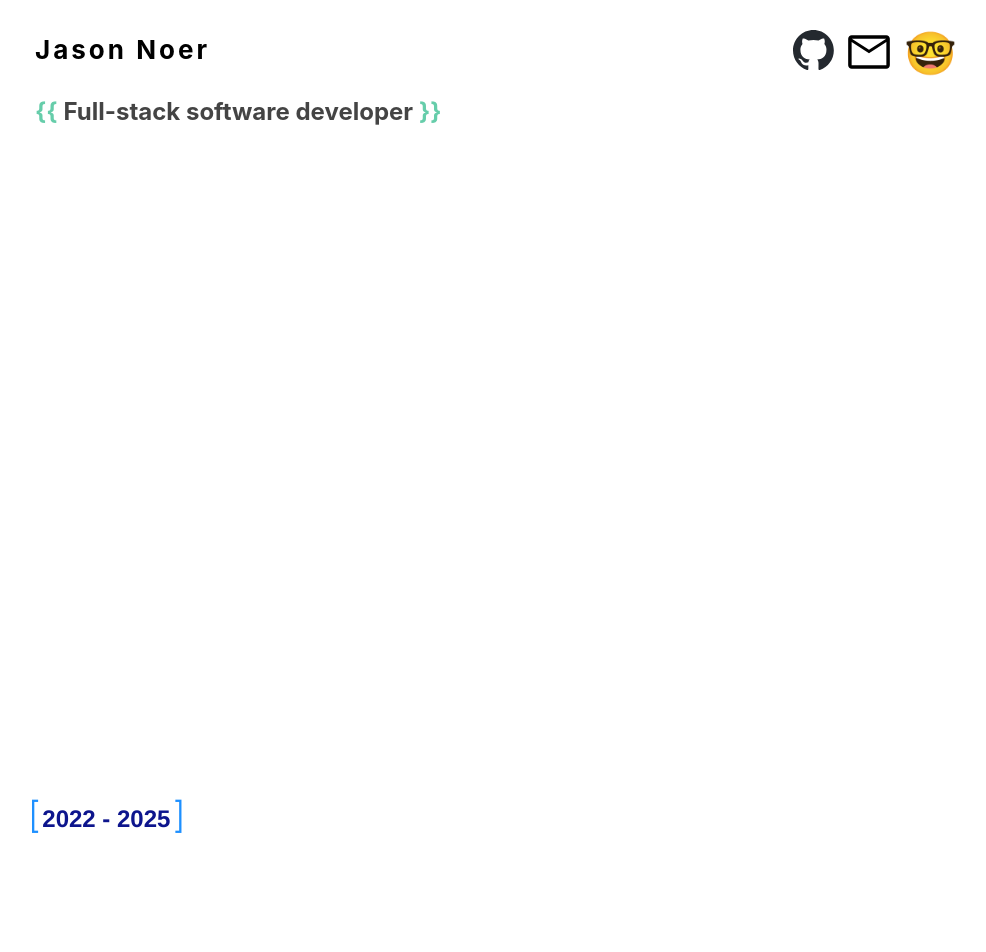
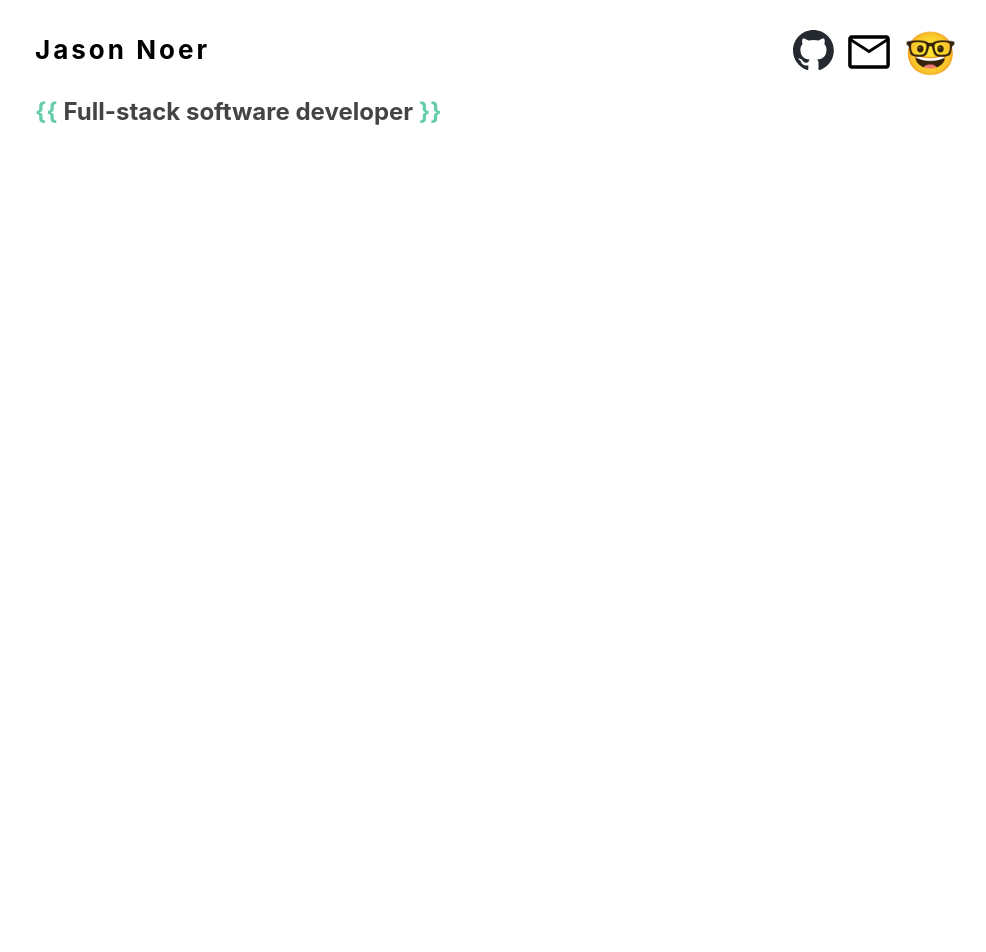
Before and after one commit to jnoer/about-me, a React (Vite) app: page / in a window 1280 px wide. Shown: the top 952 px of the page, without its empty margins (45-1031 px from the left). Built offline with nearby package versions, Linux system fonts and the light colour scheme; a web font is replaced by a local one.

Commit message:
Hide date display when no companies are shown.

```diff
--- a/src/components/App.tsx
+++ b/src/components/App.tsx
@@ -36,7 +36,7 @@ function App() {
   const [datePosition, setDatePosition] = useState(0);
   const [isScrolledToTop, setIsScrolledToTop] = useState(true);
   const [isCoolMode, setCoolMode] = useState(false);
-  // const [anyCompaniesInView, setAnyCompaniesInView] = useState(false);
+  const [anyCompaniesInView, setAnyCompaniesInView] = useState(false);
   const { scrollYProgress } = useScroll();
 
   const background = useTransform(
@@ -44,12 +44,6 @@ function App() {
     [0, 0.2],
     ['#0D158D', '#FFFFFF']
   );
-
-  // const opacity = useTransform(
-  //   scrollYProgress,
-  //   [0, 0.2],
-  //   [1, 0]
-  // );
 
   const translateY = useTransform(
     scrollYProgress,
@@ -101,12 +95,13 @@ function App() {
     setDatePosition(datePositions[3]);
   }
 
-  // if(!anyCompaniesInView && (isAsicsInView() || isEntegralInView() || isTeamSoftInView() || isAcquiaInView())) {
-  //   setAnyCompaniesInView(true);
-  // }
-  // else if(anyCompaniesInView && (!isAsicsInView() && !isEntegralInView() && !isTeamSoftInView() && !isAcquiaInView())) {
-  //   setAnyCompaniesInView(false);
-  // }
+  if(!anyCompaniesInView && (isAsicsInView() || isEntegralInView() || isTeamSoftInView() || isAcquiaInView())) {
+    setAnyCompaniesInView(true);
+  }
+
+  else if(anyCompaniesInView && (!isAsicsInView() && !isEntegralInView() && !isTeamSoftInView() && !isAcquiaInView())) {
+    setAnyCompaniesInView(false);
+  }
 
   return (
     <>
@@ -143,7 +138,7 @@ function App() {
         <div style={{display: 'flex', maxWidth}}>
           <LeftSide id="left-side">
             <div id="sticky-div" style={{ position: 'sticky', top: '25px' }}>
-              <div style={{fontFamily: 'Helvetica', marginBottom: '30px'}}>
+              <div style={{fontFamily: 'Helvetica', marginBottom: '30px', display: anyCompaniesInView ? 'initial' : 'none'}}>
                 <DateBracket style={{ right: '6px' }}>[</DateBracket>
                 <YearDisplay id="year-display">
                   <motion.div animate={{ y: -datePosition }} transition={{ duration: 0.5 }}>
@@ -323,7 +318,7 @@ const RightSide = styled.div`
 `
 
 const YearDisplay = styled.div`
-  color: var(--color-primary);
+  color: mediumaquamarine;
   display: inline-block;
   height: 36px;
   overflow: hidden;
```
